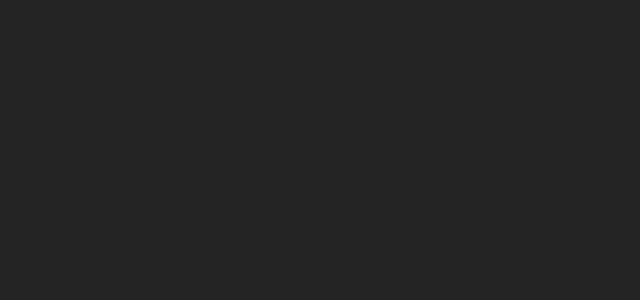
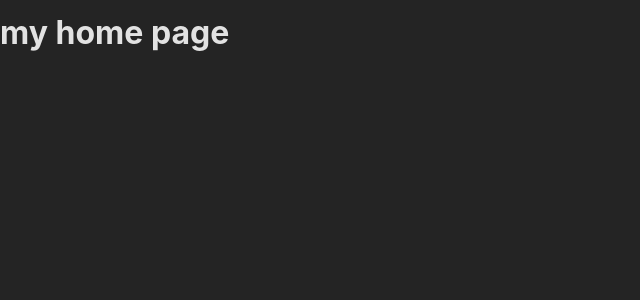
Before and after one commit to pritam709/reactRouterSPA, a React (Create React App) app: page / in a window 1280 px wide. Shown: the top 300 px of the page, without its empty margins (0-640 px from the left). Built offline with nearby package versions, Linux system fonts and the light colour scheme.

Commit message:
fisrt route created

```diff
--- a/src/App.js
+++ b/src/App.js
@@ -1,5 +1,8 @@
+import { createBrowserRouter,RouterProvider } from "react-router-dom";
+import HomePage from "./pages/Home";
+const router= createBrowserRouter([{ path: "/", element: <HomePage /> }]);
 function App() {
-  return <div></div>;
+  return <RouterProvider router={router} />
 }
 
 export default App;
--- /dev/null
+++ b/src/pages/Home.js
@@ -0,0 +1,5 @@
+const HomePage=()=>{
+ return <h1>my home page</h1>
+}
+
+export default HomePage;
```
